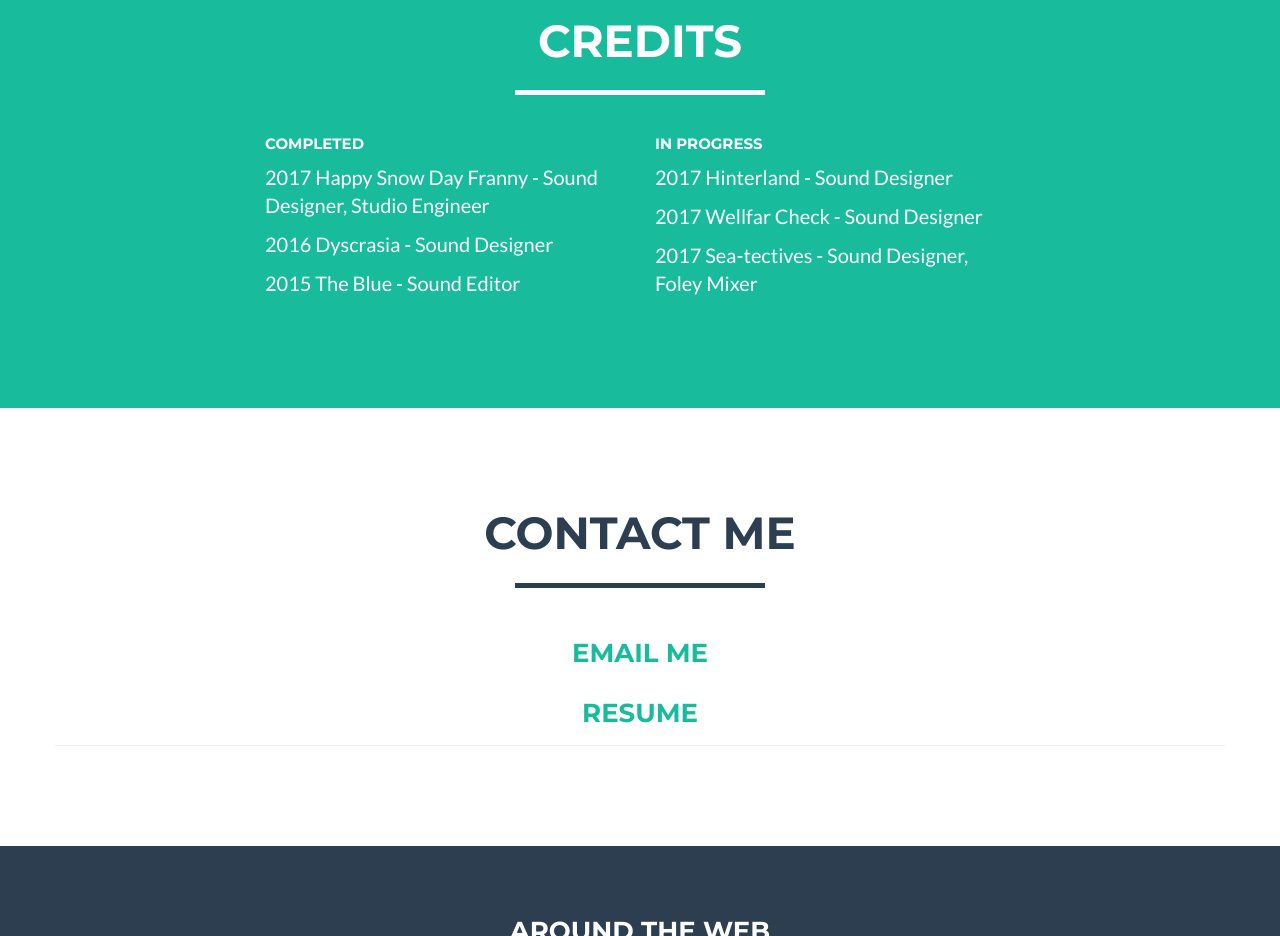
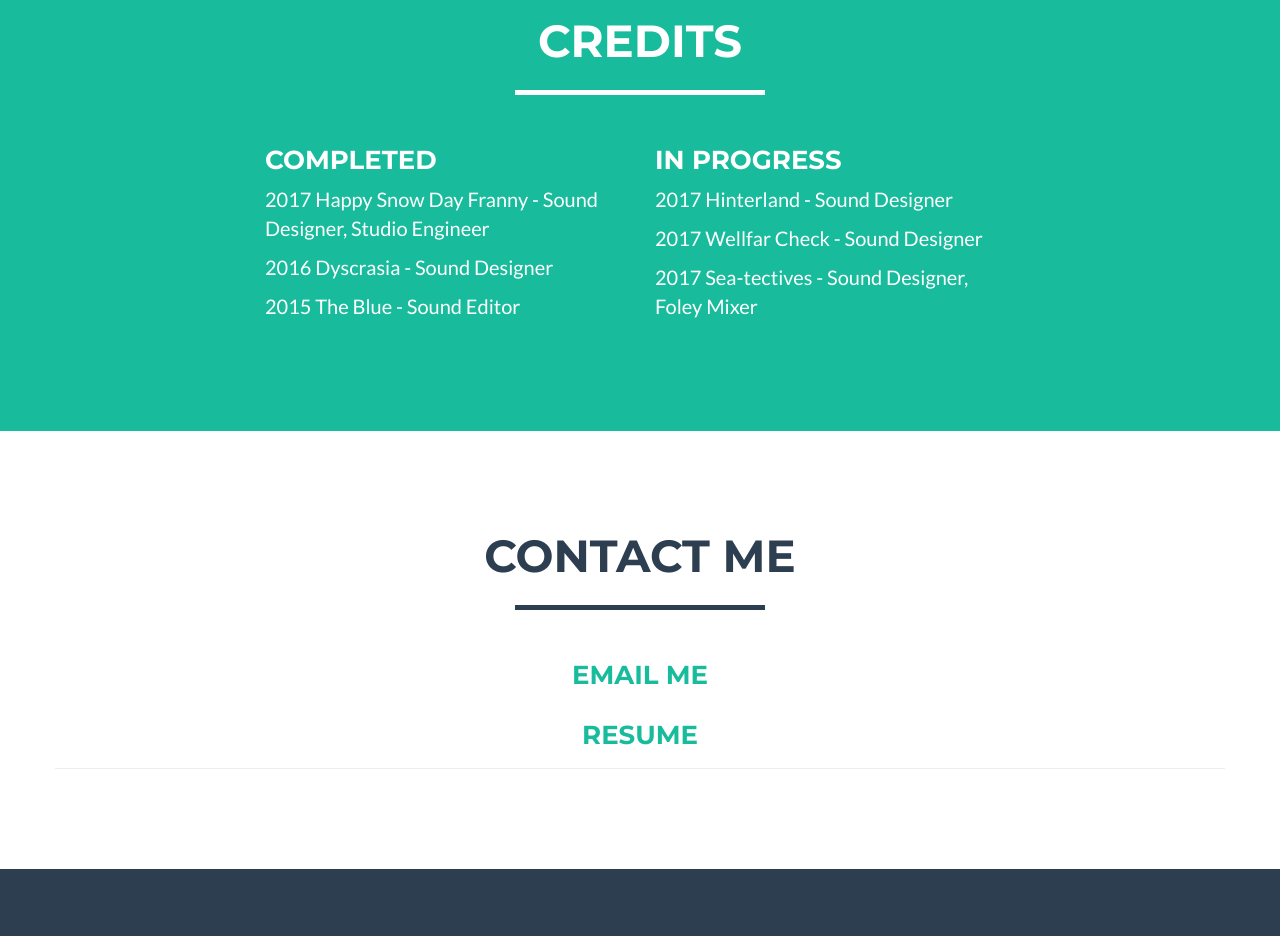
Before and after one commit to mjcutshaw/mjcutshaw.github.io, a plain HTML site: page index.html in a window 1280 px wide. Shown: the part 3820-4756 px from the top of the page. Drawn offline with nearby package versions, Linux system fonts and the light colour scheme.

Commit message:
Better Formating

```diff
--- a/index.html
+++ b/index.html
@@ -219,13 +219,13 @@
             </div>
             <div class="row">
                 <div class="col-lg-4 col-lg-offset-2">
-                    <h5>Completed</h5>
+                    <h3>Completed</h3>
                     <p>2017 Happy Snow Day Franny - Sound Designer, Studio Engineer</p>
                     <p>2016 Dyscrasia - Sound Designer</p>
                     <p>2015 The Blue - Sound Editor</p>
                 </div>
                 <div class="col-lg-4">
-                  <h5>In Progress</h5>
+                  <h3>In Progress</h3>
                     <p>2017 Hinterland - Sound Designer</p>
                     <p>2017 Wellfar Check - Sound Designer</p>
                     <p>2017 Sea-tectives - Sound Designer, Foley Mixer</p>
```
